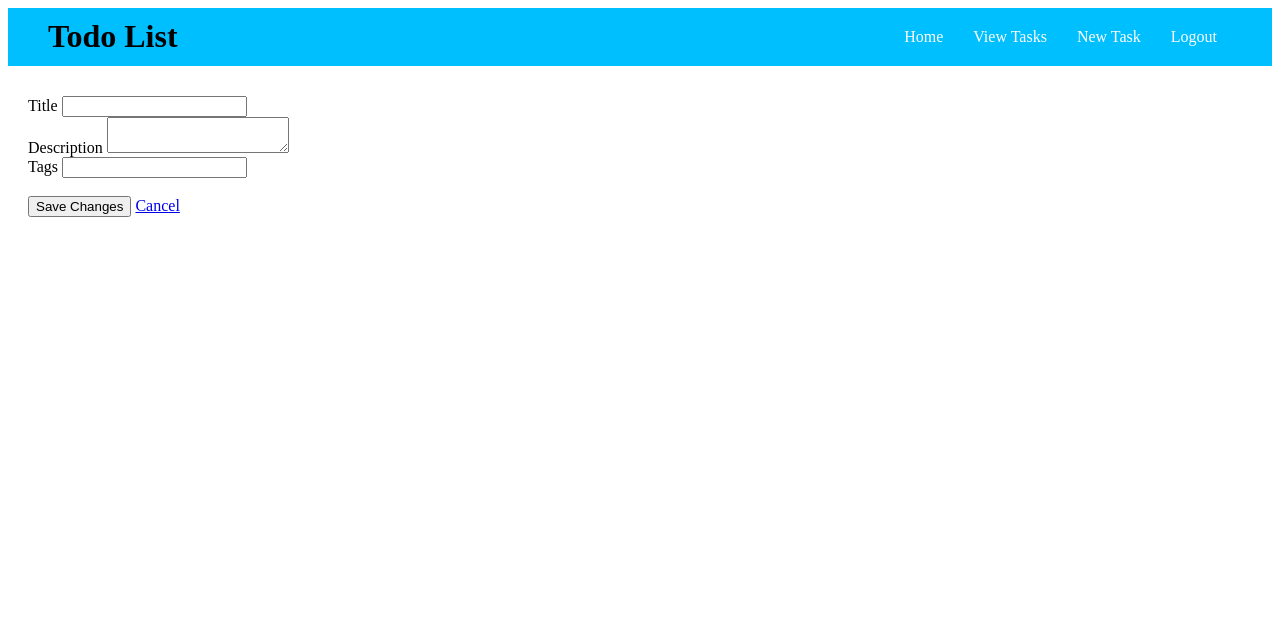
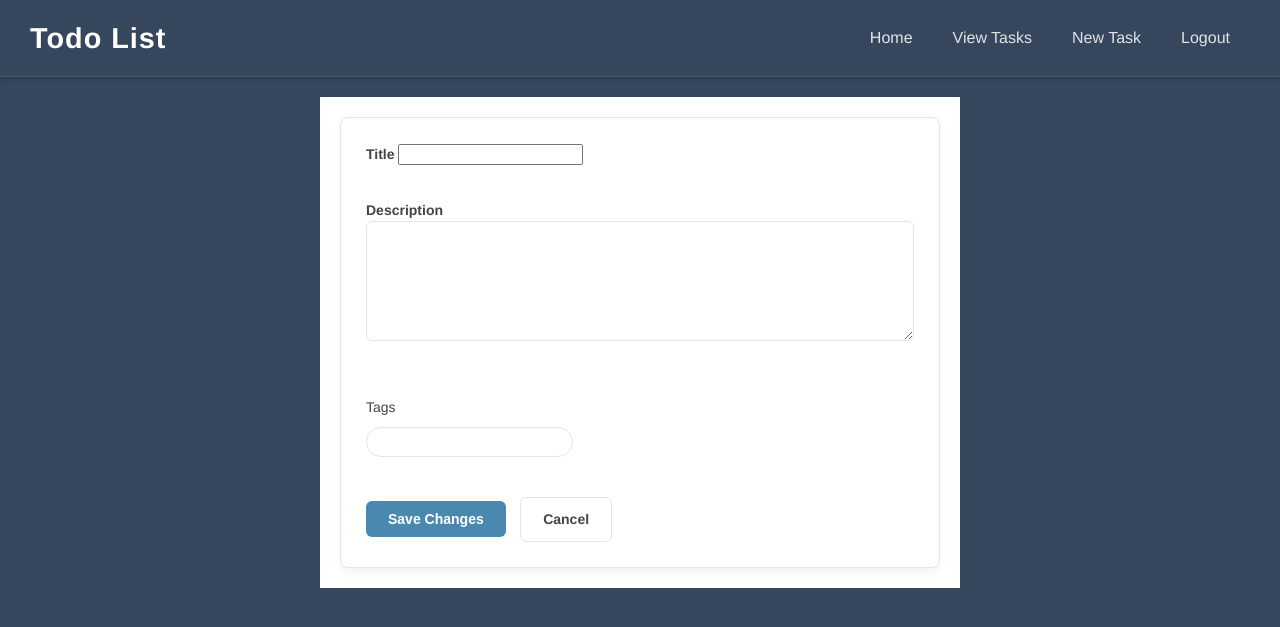
Before and after one commit to p-carpenter/SQA1_ToDoApp, a Flask app: page /create-task in a window 1280 px wide. Shown: the top 627 px of the page. Run offline with Flask 3, Linux system fonts and the light colour scheme; the visitor is signed in with stand-in values (Sample User, id 1).

Commit message:
Updated CSS

```diff
--- a/app/static/css/style.css
+++ b/app/static/css/style.css
@@ -1,43 +1,190 @@
+:root {
+    --tumblr-navy: #36465d;
+    --tumblr-blue: #4b88b0;
+    --tumblr-dark: #000000;
+    --tumblr-light-bg: #ffffff;
+    --tumblr-border: #e5e5e5;
+    --tumblr-text: #444444;
+    --tumblr-gray: #f7f7f7;
+    --tumblr-hover: rgba(255,255,255,0.1);
+}
+
+body {
+    background-color: var(--tumblr-navy);
+    color: var(--tumblr-text);
+    font-family: 'Helvetica Neue', Helvetica, Arial, sans-serif;
+    margin: 0;
+    padding: 0;
+    line-height: 1.6;
+}
+
 nav {
-    margin: 0 auto 10px auto;
-    background-color: DeepSkyBlue;
+    margin: 0 auto 20px auto;
+    background-color: var(--tumblr-navy);
     padding: 0 30px;
     display: flex;
     justify-content: space-between;
+    align-items: center;
+    box-shadow: 0 2px 5px rgba(0,0,0,0.2);
+    border-bottom: 1px solid rgba(255,255,255,0.1);
 }
 
 nav h1 {
-    margin: 10px;
-    font-size: 2em;
-    font-weight: bold;
+    margin: 15px 0;
+    font-size: 1.8em;
+    font-weight: 700;
+    color: white;
+    letter-spacing: 1px;
 }
 
 nav ul {
-    list-style-type: none;
+    list-style: none;
     display: flex;
-    margin: 10px;
+    margin: 0;
+    padding: 0;
 }
 
 nav ul .navlink a {
     display: inline-block;
-    padding: 10px 15px;
+    padding: 15px 20px;
     text-decoration: none;
-    color: white;
-}
-
-nav ul .navlink:hover {
-    background-color: white;
+    color: rgba(255,255,255,0.85);
+    font-weight: 500;
+    border-radius: 4px;
+    transition: all 0.2s;
 }
 
 nav ul .navlink:hover a {
-    color: DeepSkyBlue;
+    color: white;
+    background-color: var(--tumblr-hover);
 }
 
 main {
+    max-width: 600px;
     margin: 0 auto;
     padding: 20px;
+    background-color: var(--tumblr-light-bg)
+}
+
+form {
+    background: white;
+    border: 1px solid var(--tumblr-border);
+    border-radius: 8px;
+    padding: 25px;
+    box-shadow: 0 4px 10px rgba(0,0,0,0.05);
+}
+
+form label {
+    display: block;
+    margin-bottom: 8px;
+    font-weight: 600;
+    color: var(--tumblr-text);
+    font-size: 14px;
+}
+
+form input[type="text"],
+form textarea {
+    width: 100%;
+    padding: 12px 10px;
+    border: 1px solid var(--tumblr-border);
+    border-radius: 6px;
+    font-size: 14px;
+    font-family: inherit;
+    box-sizing: border-box;
+    margin-bottom: 15px;
+    transition: border-color 0.2s, box-shadow 0.2s;
+}
+
+form textarea {
+    min-height: 120px;
+    resize: vertical;
+}
+
+form input[type="text"]:focus,
+form textarea:focus {
+    outline: none;
+    border-color: var(--tumblr-blue);
+    box-shadow: 0 0 5px rgba(0, 184, 255, 0.4);
+}
+
+.tag-container {
+    margin-bottom: 15px;
+}
+
+.tag-container label {
+    display: block;
+    margin-bottom: 8px;
+    font-weight: 500;
+}
+
+.tag-container .tag {
+    display: inline-flex;
+    align-items: center;
+    background-color: var(--tumblr-blue);
+    color: white;
+    padding: 5px 12px;
+    border-radius: 16px;
+    margin-right: 6px;
+    margin-bottom: 6px;
+    font-size: 13px;
+    font-weight: 500;
+}
+
+.tag-container .tag button {
+    background: none;
+    border: none;
+    color: white;
+    cursor: pointer;
+    margin-left: 6px;
+    font-size: 14px;
+    opacity: 0.7;
+    transition: opacity 0.2s;
+}
+
+.tag-container .tag button:hover {
+    opacity: 1;
+}
+
+.tag-container input[type="text"] {
+    width: auto;
+    min-width: 200px;
+    margin-bottom: 0;
+    border-radius: 16px;
+    padding: 6px 12px;
+    border: 1px solid var(--tumblr-border);
+}
+
+.btn {
+    display: inline-block;
+    padding: 10px 22px;
+    background-color: var(--tumblr-blue);
+    color: white;
+    text-decoration: none;
+    border: none;
+    border-radius: 6px;
+    font-size: 14px;
+    font-weight: 600;
+    cursor: pointer;
+    margin-right: 10px;
+    transition: all 0.2s;
+}
+
+.btn:hover {
+    background-color: #002853;
+}
+
+.btn:last-child {
+    background-color: transparent;
+    color: var(--tumblr-text);
+    border: 1px solid var(--tumblr-border);
+}
+
+.btn:last-child:hover {
+    background-color: #f5f5f5;
 }
 
 .placeholder-task {
-    text-shadow: DeepSkyBlue 1px 0 10px;
+    text-shadow: 0 0 6px var(--tumblr-blue);
+    color: rgba(0,0,0,0.3);
+    font-style: italic;
 }
```
Also changed, not shown: migrations/versions/dff3a86c4056_added_completed_field_to_todo.py (added, +32 -0 lines), app.db.
